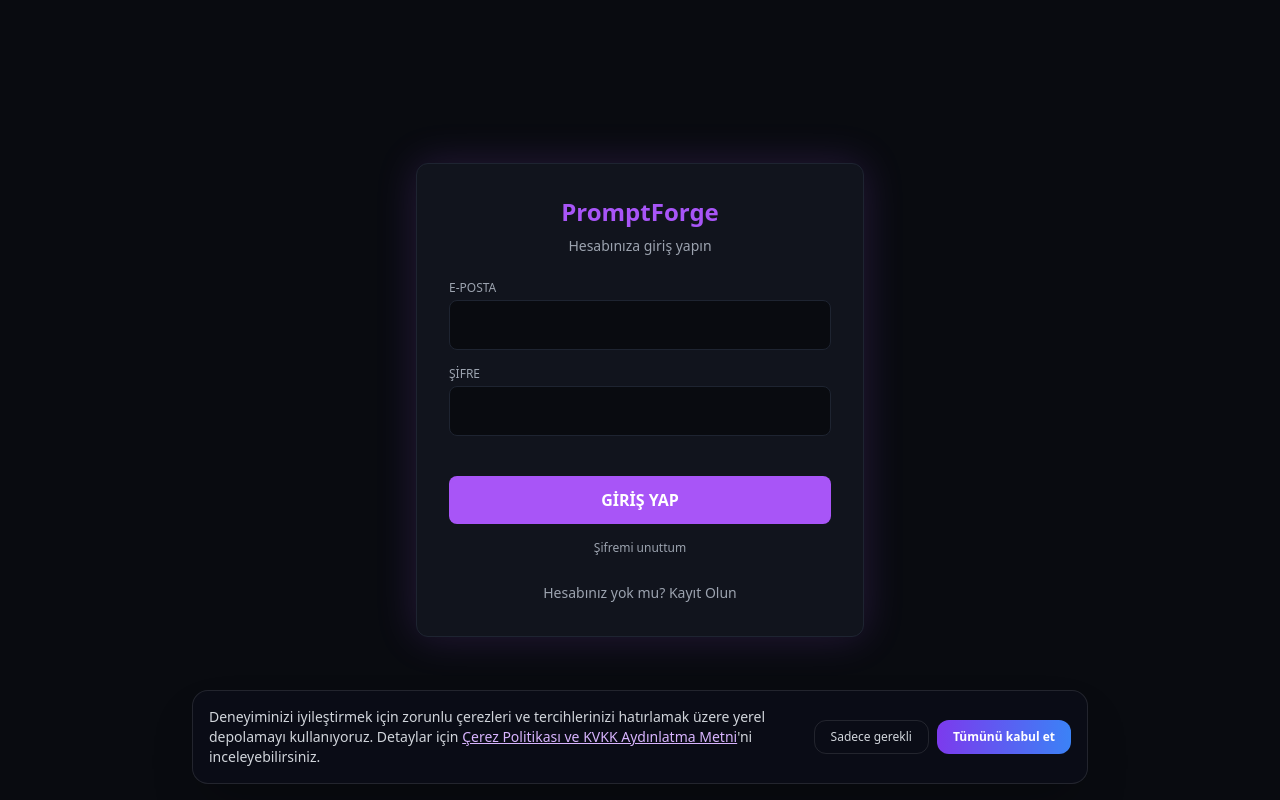
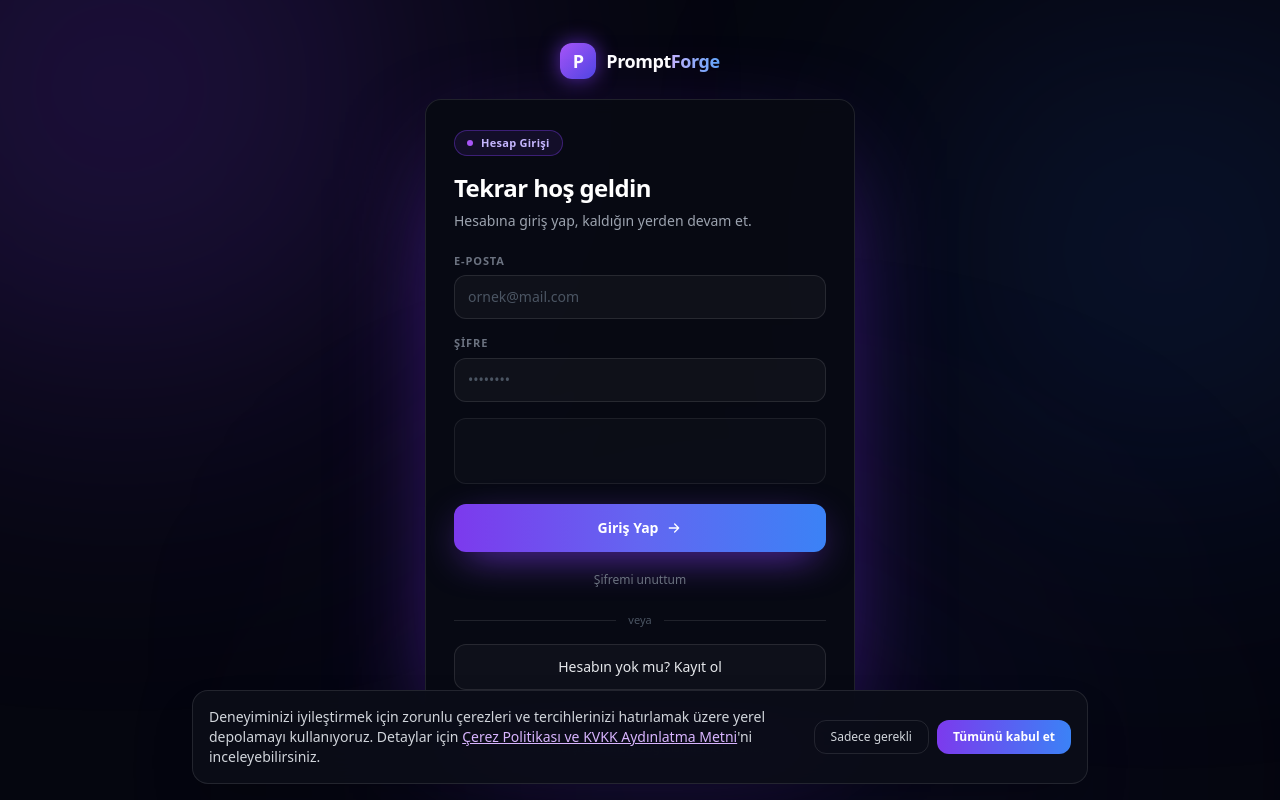
Before and after one commit to syntaxxsl/promptforge-nextjs, a Next.js app: page /auth in a window 1280 px wide. Built offline with nearby package versions, Linux system fonts and the light colour scheme; no server answers.

Commit message:
Giriş/kayıt ekranını ana sayfanın görsel diliyle uyumlu hale getir.
Eski mor palet yerine ana sayfadaki gradyan buton, ışıklı arka plan ve cam kart kullanıldı; Turnstile kutusu karta oturtuldu.

```diff
--- a/app/auth/page.tsx
+++ b/app/auth/page.tsx
@@ -2,6 +2,7 @@
 import { useEffect, useRef, useState } from 'react'
 import { supabase } from '../../lib/supabase'
 import { useRouter } from 'next/navigation'
+import Link from 'next/link'
 
 export default function AuthPage() {
   const [isLogin, setIsLogin] = useState(true)
@@ -213,51 +214,97 @@ export default function AuthPage() {
   }
 
   return (
-    <div className="flex h-screen items-center justify-center bg-[#090b10] text-white font-sans">
-      <div className="w-full max-w-md p-8 bg-[#11141d] border border-[#1e2431] rounded-xl shadow-[0_0_40px_rgba(168,85,247,0.18)]">
-        <h1 className="text-2xl font-bold text-center text-[#a855f7] mb-2">PromptForge</h1>
-        <p className="text-center text-gray-400 text-sm mb-6">
-          {isLogin ? 'Hesabınıza giriş yapın' : 'Yeni bir hesap oluşturun'}
+    <main className="relative flex min-h-screen items-center justify-center overflow-hidden bg-[#05060f] px-4 py-10 font-sans text-white">
+      {/* Arka plan ışıkları — ana sayfayla aynı */}
+      <div aria-hidden className="pointer-events-none absolute inset-0 overflow-hidden">
+        <div className="absolute -left-40 -top-48 h-[560px] w-[560px] rounded-full bg-[#7c3aed]/25 blur-[150px]" />
+        <div className="absolute -right-24 top-10 h-[420px] w-[420px] rounded-full bg-[#2563eb]/20 blur-[140px]" />
+        <div className="absolute -bottom-40 left-1/3 h-[380px] w-[620px] rounded-full bg-[#4f46e5]/10 blur-[150px]" />
+      </div>
+
+      <div className="relative w-full max-w-[430px]">
+        <Link href="/" className="mb-5 flex items-center justify-center gap-2.5">
+          <span className="grid h-9 w-9 place-items-center rounded-xl bg-gradient-to-br from-[#a855f7] to-[#4f46e5] text-lg font-black shadow-[0_0_20px_rgba(124,58,237,0.7)]">
+            P
+          </span>
+          <span className="text-lg font-extrabold tracking-tight">
+            Prompt
+            <span className="bg-gradient-to-r from-[#c4b5fd] to-[#60a5fa] bg-clip-text text-transparent">
+              Forge
+            </span>
+          </span>
+        </Link>
+
+        <div className="rounded-2xl border border-white/10 bg-[#080a13]/95 p-6 shadow-[0_40px_120px_-40px_rgba(109,40,217,0.9)] backdrop-blur sm:p-7">
+          <span className="inline-flex items-center gap-2 rounded-full border border-[#7c3aed]/40 bg-[#7c3aed]/10 px-3 py-1 text-[11px] font-semibold tracking-wide text-[#c4b5fd]">
+            <span className="h-1.5 w-1.5 rounded-full bg-[#a855f7]" />
+            {isLogin ? 'Hesap Girişi' : 'Yeni Hesap'}
+          </span>
+
+          <h1 className="mt-4 text-2xl font-extrabold tracking-tight">
+            {isLogin ? 'Tekrar hoş geldin' : 'Hesabını oluştur'}
+          </h1>
+          <p className="mt-1.5 text-sm leading-relaxed text-gray-400">
+            {isLogin
+              ? 'Hesabına giriş yap, kaldığın yerden devam et.'
+              : 'Hesabını aç, admin onayından sonra kullanmaya başla.'}
           </p>
 
           {message && (
-          <div className="p-3 mb-4 text-sm text-center bg-[#1e2431] rounded border border-[#a855f7] text-[#a855f7]">
+            <div className="mt-5 rounded-xl border border-[#7c3aed]/40 bg-[#7c3aed]/10 px-3.5 py-3 text-sm leading-relaxed text-[#ddd6fe]">
               {message}
             </div>
           )}
 
-        <form onSubmit={handleAuth} className="flex flex-col gap-4">
+          <form onSubmit={handleAuth} className="mt-5 flex flex-col gap-4">
             <div>
-            <label className="text-xs text-gray-400 mb-1 block">E-POSTA</label>
+              <label htmlFor="pf-email" className="mb-1.5 block text-[11px] font-semibold tracking-[0.08em] text-gray-500">
+                E-POSTA
+              </label>
               <input
+                id="pf-email"
                 type="email"
                 value={email}
                 onChange={(e) => setEmail(e.target.value)}
-              className="w-full p-3 bg-[#090b10] border border-[#1e2431] rounded-lg text-white outline-none focus:border-[#a855f7]"
+                autoComplete="email"
+                placeholder="ornek@mail.com"
+                className="w-full rounded-xl bg-white/[0.03] px-3.5 py-3 text-sm text-white outline-none ring-1 ring-inset ring-white/10 transition placeholder:text-gray-600 focus:bg-white/[0.05] focus:ring-2 focus:ring-[#7c3aed]"
                 required
               />
             </div>
             <div>
-            <label className="text-xs text-gray-400 mb-1 block">ŞİFRE</label>
+              <label htmlFor="pf-password" className="mb-1.5 block text-[11px] font-semibold tracking-[0.08em] text-gray-500">
+                ŞİFRE
+              </label>
               <input
+                id="pf-password"
                 type="password"
                 value={password}
                 onChange={(e) => setPassword(e.target.value)}
-              className="w-full p-3 bg-[#090b10] border border-[#1e2431] rounded-lg text-white outline-none focus:border-[#a855f7]"
+                autoComplete={isLogin ? 'current-password' : 'new-password'}
+                placeholder="••••••••"
+                className="w-full rounded-xl bg-white/[0.03] px-3.5 py-3 text-sm text-white outline-none ring-1 ring-inset ring-white/10 transition placeholder:text-gray-600 focus:bg-white/[0.05] focus:ring-2 focus:ring-[#7c3aed]"
                 required
               />
             </div>
 
             {turnstileSiteKey && (
-            <div ref={turnstileRef} className="flex justify-center" />
+              <div className="flex min-h-[66px] items-center justify-center rounded-xl border border-white/[0.07] bg-white/[0.02] px-2 py-1.5">
+                <div ref={turnstileRef} />
+              </div>
             )}
 
             <button
               type="submit"
               disabled={loading}
-            className="w-full py-3 mt-2 bg-[#a855f7] text-white font-bold rounded-lg hover:bg-purple-400 transition disabled:opacity-50"
+              className="mt-1 flex w-full items-center justify-center gap-2 rounded-xl bg-gradient-to-r from-[#7c3aed] via-[#6366f1] to-[#3b82f6] py-3.5 text-sm font-semibold text-white shadow-[0_12px_40px_-12px_rgba(124,58,237,1)] transition hover:brightness-110 disabled:opacity-60"
             >
-            {loading ? 'İşleniyor...' : (isLogin ? 'GİRİŞ YAP' : 'KAYIT OL')}
+              {loading ? 'İşleniyor...' : isLogin ? 'Giriş Yap' : 'Kayıt Ol'}
+              {!loading && (
+                <svg viewBox="0 0 24 24" fill="none" className="h-4 w-4" stroke="currentColor" strokeWidth="2" strokeLinecap="round" strokeLinejoin="round">
+                  <path d="M5 12h14M13 6l6 6-6 6" />
+                </svg>
+              )}
             </button>
 
             {isLogin && (
@@ -265,22 +312,36 @@ export default function AuthPage() {
                 type="button"
                 onClick={handlePasswordReset}
                 disabled={resetLoading}
-              className="text-xs text-gray-400 hover:text-[#a855f7] transition disabled:opacity-50"
+                className="mt-1 self-center text-xs text-gray-500 transition hover:text-[#c4b5fd] disabled:opacity-50"
               >
                 {resetLoading ? 'Gönderiliyor...' : 'Şifremi unuttum'}
               </button>
             )}
           </form>
 
-        <div className="mt-6 text-center">
-          <button
-            onClick={() => setIsLogin(!isLogin)}
-            className="text-sm text-gray-400 hover:text-[#a855f7] transition"
+          <div className="mt-6 flex items-center gap-3">
+            <span className="h-px flex-1 bg-white/10" />
+            <span className="text-[11px] font-medium text-gray-600">veya</span>
+            <span className="h-px flex-1 bg-white/10" />
+          </div>
+
+          <Link
+            href={isLogin ? '/auth?mode=signup' : '/auth'}
+            onClick={(e) => {
+              e.preventDefault()
+              setMessage('')
+              setIsLogin(!isLogin)
+            }}
+            className="mt-4 flex w-full items-center justify-center rounded-xl border border-white/10 bg-white/[0.03] py-3 text-sm font-medium text-gray-200 transition hover:bg-white/[0.07]"
           >
-            {isLogin ? 'Hesabınız yok mu? Kayıt Olun' : 'Zaten hesabınız var mı? Giriş Yapın'}
-          </button>
+            {isLogin ? 'Hesabın yok mu? Kayıt ol' : 'Zaten hesabın var mı? Giriş yap'}
+          </Link>
         </div>
+
+        <p className="mt-5 text-center text-[11px] leading-relaxed text-gray-600">
+          Robotlara karşı Cloudflare doğrulaması ile korunuyor.
+        </p>
       </div>
-    </div>
+    </main>
   )
 }
```
Lines whose indentation alone changed are shown as unchanged.
